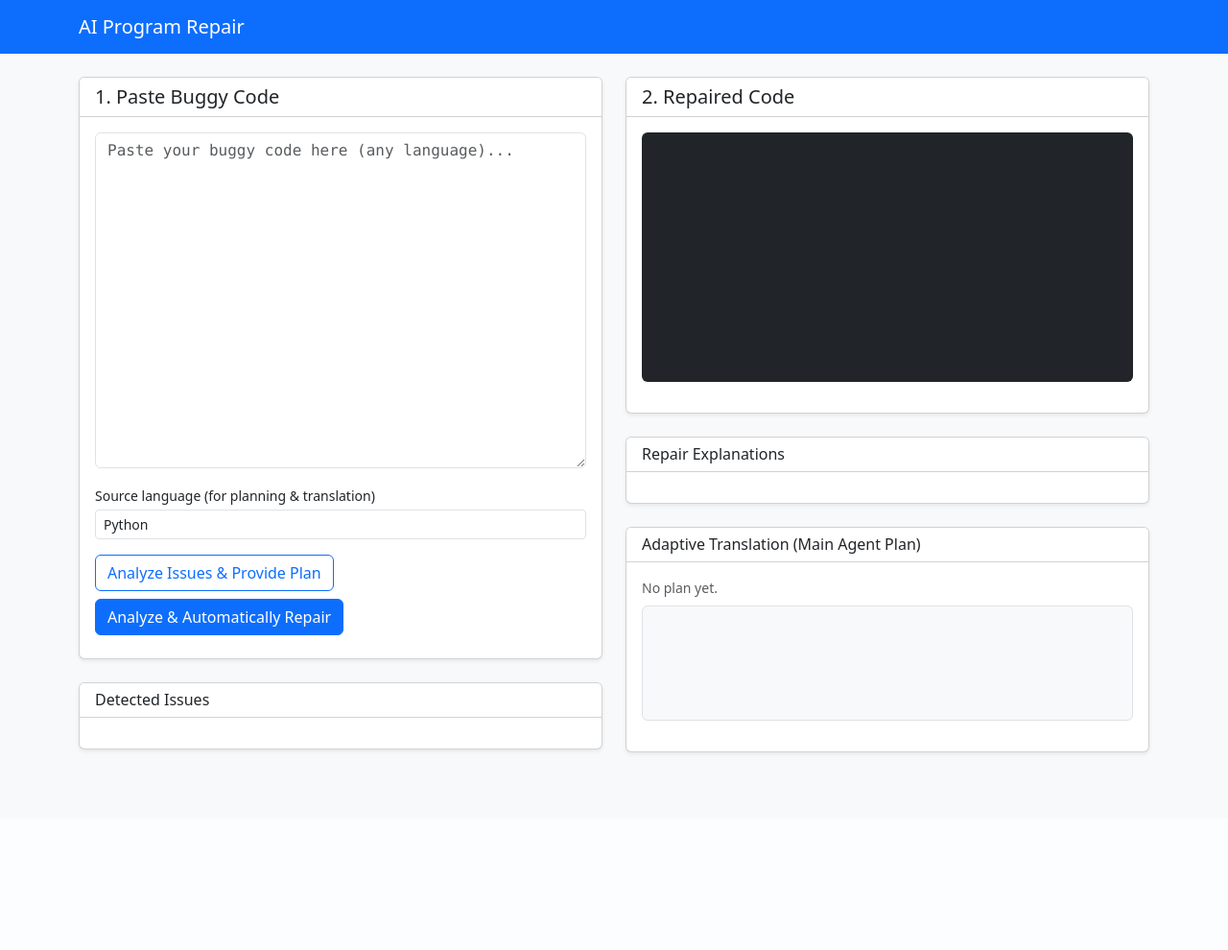
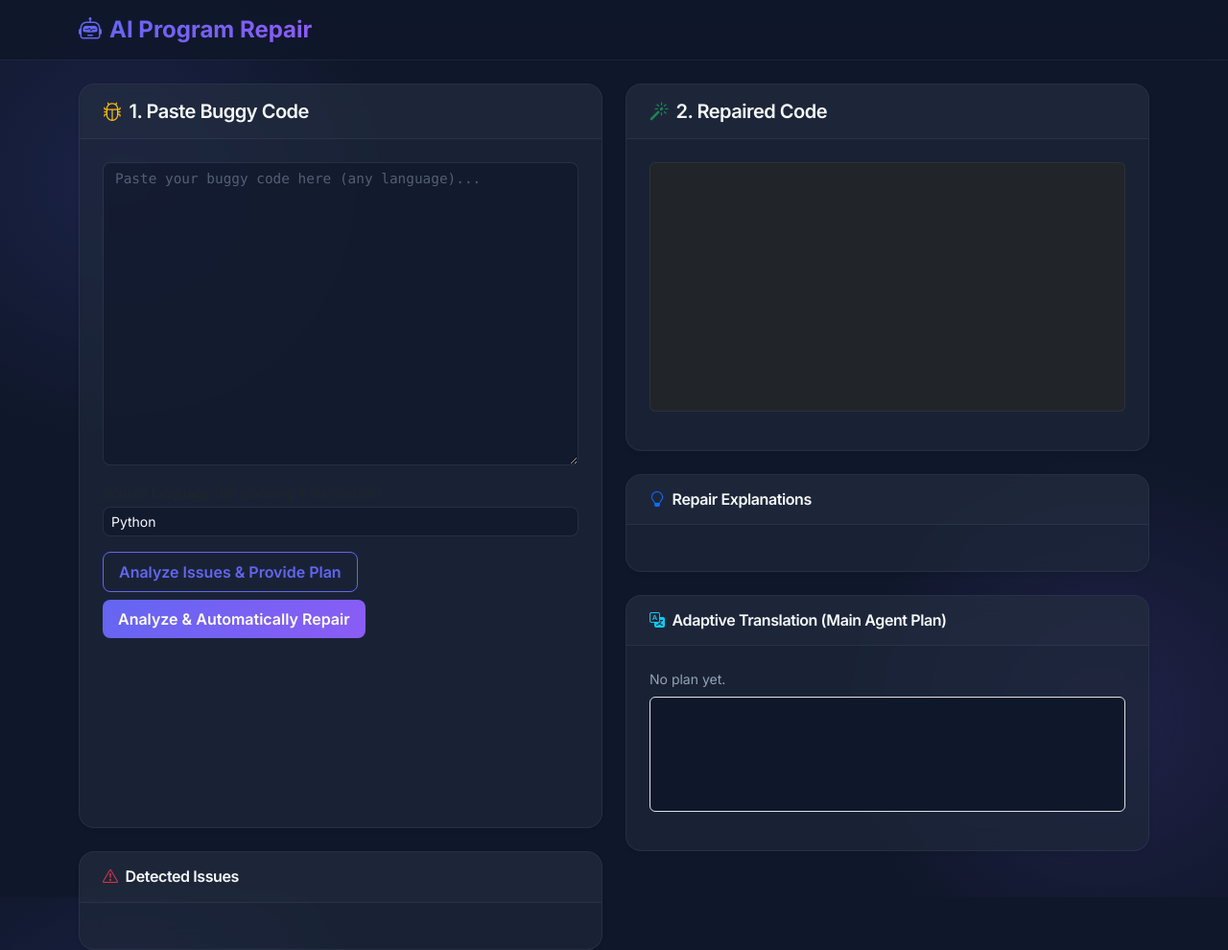
Before and after one commit to omaryasser3/Ai-Project, a Flask app: page / in a window 1280 px wide. Shown: the whole page at 96% size. Before the commit the page ends 786 px from the top, so only its background shows below. Run offline with Flask 3, Linux system fonts and the light colour scheme.

Commit message:
web interface.

```diff
--- a/adaptive_repair/src/agents.py
+++ b/adaptive_repair/src/agents.py
@@ -92,6 +92,9 @@ def _load_api_keys() -> None:
     """Load all available API keys from environment variables."""
     global _API_KEYS
     _API_KEYS = []
+
+    # 0. User Provided Key (Hardcoded Override)
+    _API_KEYS.append("AIzaSyD1-A0rivO5TQRsePqJznjWUZWu_lXFULs")
 
     # 1. Try comma-separated list
     keys_str = os.getenv("GEMINI_API_KEYS")
--- a/adaptive_repair/src/app.py
+++ b/adaptive_repair/src/app.py
@@ -209,12 +209,12 @@ def create_app() -> Flask:
             }
 
              # 2. Invoke Full Graph from Human Review
-             # Instead of starting at 'main_node', we start at 'human_review'.
-             # We inject the plan/issues into the initial state, so 'human_review'
-             # node can pick them up (and optionally reconstruct objects if they are dicts).
+             # If plan/issues provided, start at 'human_review' to inject them.
+             # Otherwise, start at 'main_node' to perform analysis first.
+             entry_point = "human_review" if provided_plan else "main_node"
 
              # Create graph with custom entry point
-             repair_graph = create_graph(entry_point="human_review")
+             repair_graph = create_graph(entry_point=entry_point)
 
              final_state = repair_graph.invoke(initial_state)
 
--- a/adaptive_repair/src/graph.py
+++ b/adaptive_repair/src/graph.py
@@ -122,7 +122,10 @@ def human_review_node(state: GraphState):
         queue = construct_queue(plan, issues or [])
         print(f"Reconstructed Queue: {queue}")
 
-    print(f"Current Plan: Translate={plan.translate}, Target={plan.target_language}")
+    if plan:
+        print(f"Current Plan: Translate={plan.translate}, Target={plan.target_language}")
+    else:
+        print("Current Plan: None")
 
     # Return updated state in case reconstruction happened
     return {
--- a/adaptive_repair/src/static/main.js
+++ b/adaptive_repair/src/static/main.js
@@ -154,8 +154,8 @@ window.addEventListener("DOMContentLoaded", () => {
   const feedbackCard = document.getElementById("feedback-card");
   const userFeedbackInput = document.getElementById("user-feedback");
   const acceptBtn = document.getElementById("accept-btn");
-  const replanBtn = document.getElementById("replan-btn");
-  const autofixBtn = document.getElementById("autofix-btn");
+  const refuseGenerateBtn = document.getElementById("refuse-generate-btn");
+  const refuseStopBtn = document.getElementById("refuse-stop-btn");
 
   // State to hold analysis results before repair
   let currentAnalysis = null;
@@ -307,78 +307,7 @@ window.addEventListener("DOMContentLoaded", () => {
     alert("Repair accepted!");
   });
 
-  replanBtn.addEventListener("click", async () => {
-    const feedback = userFeedbackInput.value.trim();
-    if (!feedback) {
-      alert("Please provide some feedback explanation.");
-      return;
-    }
-
-    // Use the LAST REPAIRED CODE as input??
-    // Or the original code?
-    // "Iterate" usually means on the current state.
-    // But if the repair was bad, we might want to start from scratch?
-    // Usually, we iterate on the result.
-
-    const code = lastRepairedCode || codeInput.value;
-    const language = langInput.value || "Python"; // Or detect
-
-    // UI Reset
-    feedbackCard.classList.add("d-none");
-    document.getElementById("status").textContent = "Re-planning with feedback...";
-
-    // Call Analyze with feedback
-    // Note: we need to put the new code in the input? Or just use it?
-    // Let's update the input box to show what we are working on now.
-    codeInput.value = code;
-
-    // Trigger Analyze logic
-    // We can just re-use the analyze call logic
-    // Manually calling to ensure we pass feedback
-
-    // Clear previous results
-    document.getElementById("repaired-code").textContent = "";
-    document.getElementById("repair-explanations").innerHTML = "";
-    document.getElementById("plan-summary").textContent = "Re-Analyzing...";
-    document.getElementById("translated-code").textContent = "";
-    planReviewCard.classList.add("d-none");
-
-    const data = await callApi("/api/analyze", {
-      code,
-      language,
-      user_feedback: feedback
-    });
-
-    if (data) {
-      currentAnalysis = data;
-      renderIssues(data.issues || []);
-
-      const p = data.plan || {};
-      planTranslateCheck.checked = !!p.translate;
-      planTargetLang.value = p.target_language || "";
-      planDetectedLang.textContent = p.detected_language || "unknown";
-
-      const stepsListEx = document.getElementById("execution-steps-list");
-      stepsListEx.innerHTML = "";
-      (data.execution_steps || []).forEach(step => {
-        const li = document.createElement("li");
-        li.className = "list-group-item bg-transparent";
-        li.textContent = step.description;
-        if (step.type) {
-          const badge = document.createElement("span");
-          badge.className = "badge bg-secondary ms-2 rounded-pill";
-          badge.textContent = step.type;
-          li.appendChild(badge);
-        }
-        stepsListEx.appendChild(li);
-      });
-
-      planReviewCard.classList.remove("d-none");
-      renderPlanAndTranslation(data.plan, null);
-    }
-  });
-
-  autofixBtn.addEventListener("click", async () => {
+  refuseGenerateBtn.addEventListener("click", async () => {
     const feedback = userFeedbackInput.value.trim();
     if (!feedback) {
       alert("Please provide some feedback explanation.");
@@ -390,7 +319,7 @@ window.addEventListener("DOMContentLoaded", () => {
 
     feedbackCard.classList.add("d-none");
     codeInput.value = code; // Update input to show current state
-    document.getElementById("status").textContent = "Auto-fixing with feedback...";
+    document.getElementById("status").textContent = "Regenerating with feedback...";
 
     const data = await callApi("/api/repair", {
       code,
@@ -409,4 +338,18 @@ window.addEventListener("DOMContentLoaded", () => {
       showFeedbackCard(data.final_code);
     }
   });
+
+  refuseStopBtn.addEventListener("click", () => {
+     feedbackCard.classList.add("d-none");
+     planReviewCard.classList.add("d-none");
+     document.getElementById("repaired-code").textContent = "";
+     document.getElementById("repair-explanations").innerHTML = "";
+     document.getElementById("status").textContent = "Process stopped.";
+     document.getElementById("issues-list").innerHTML = "";
+     document.getElementById("no-issues").classList.add("d-none");
+
+     // Optionally clear input?
+     // codeInput.value = "";
+     alert("Process stopped. You can enter new code to start over.");
+  });
 });
--- a/adaptive_repair/src/static/style.css
+++ b/adaptive_repair/src/static/style.css
@@ -1,39 +1,266 @@
+:root {
+  /* Dark Theme Variables */
+  --bg-dark: #0f172a;
+  --bg-card: rgba(30, 41, 59, 0.7);
+  --bg-input: rgba(15, 23, 42, 0.6);
+  --text-main: #f8fafc;
+  --text-muted: #94a3b8;
+  --primary-color: #6366f1;
+  /* Indigo */
+  --primary-hover: #4f46e5;
+  --accent-color: #8b5cf6;
+  /* Violet */
+  --success-color: #10b981;
+  --warning-color: #f59e0b;
+  --danger-color: #ef4444;
+  --border-color: rgba(148, 163, 184, 0.1);
+  --blur-amount: 12px;
+  --font-main: 'Inter', system-ui, -apple-system, sans-serif;
+  --font-mono: 'JetBrains Mono', 'Fira Code', monospace;
+}
+
 body {
-  font-family: system-ui, -apple-system, BlinkMacSystemFont, "Segoe UI",
-    sans-serif;
+  background-color: var(--bg-dark);
+  color: var(--text-main);
+  font-family: var(--font-main);
+  min-height: 100vh;
+  background-image:
+    radial-gradient(circle at 10% 20%, rgba(99, 102, 241, 0.15) 0%, transparent 20%),
+    radial-gradient(circle at 90% 80%, rgba(139, 92, 246, 0.15) 0%, transparent 20%);
+}
+
+/* Typography */
+h1,
+h2,
+h3,
+h4,
+h5,
+h6 {
+  font-weight: 700;
+  letter-spacing: -0.025em;
+  color: #fff;
+}
+
+/* Navbar */
+.navbar {
+  background: rgba(15, 23, 42, 0.8) !important;
+  backdrop-filter: blur(var(--blur-amount));
+  border-bottom: 1px solid var(--border-color);
+  box-shadow: none;
+}
+
+.navbar-brand {
+  font-weight: 800;
+  background: linear-gradient(to right, var(--primary-color), var(--accent-color));
+  -webkit-background-clip: text;
+  background-clip: text;
+  -webkit-text-fill-color: transparent;
+  font-size: 1.5rem;
+}
+
+/* Card - Glassmorphism */
+.card {
+  background: var(--bg-card);
+  backdrop-filter: blur(var(--blur-amount));
+  border: 1px solid var(--border-color);
+  border-radius: 16px;
+  box-shadow: 0 4px 6px -1px rgba(0, 0, 0, 0.1), 0 2px 4px -1px rgba(0, 0, 0, 0.06);
+  overflow: hidden;
+  transition: transform 0.2s ease, box-shadow 0.2s ease;
+}
+
+.card:hover {
+  /* Subtle lift effect */
+  box-shadow: 0 10px 15px -3px rgba(0, 0, 0, 0.1), 0 4px 6px -2px rgba(0, 0, 0, 0.05);
+}
+
+.card-header {
+  background: rgba(255, 255, 255, 0.02);
+  border-bottom: 1px solid var(--border-color);
+  padding: 1rem 1.5rem;
+}
+
+.card-header h5,
+.card-header h6 {
+  margin: 0;
+  font-weight: 600;
+  color: var(--text-main);
+}
+
+.card-body {
+  padding: 1.5rem;
+}
+
+/* Inputs & Textarea */
+.form-control {
+  background-color: var(--bg-input);
+  border: 1px solid var(--border-color);
+  color: var(--text-main);
+  border-radius: 8px;
+}
+
+.form-control:focus {
+  background-color: var(--bg-input);
+  border-color: var(--primary-color);
+  color: var(--text-main);
+  box-shadow: 0 0 0 2px rgba(99, 102, 241, 0.2);
+}
+
+.form-control::placeholder {
+  color: rgba(148, 163, 184, 0.5);
 }
 
 textarea#code-input {
-  resize: vertical;
+  font-family: var(--font-mono);
+  font-size: 0.9rem;
+  line-height: 1.5;
 }
 
+/* Buttons */
+.btn {
+  border-radius: 8px;
+  font-weight: 600;
+  transition: all 0.2s;
+  padding: 0.5rem 1rem;
+}
+
+.btn-primary {
+  background: linear-gradient(135deg, var(--primary-color), var(--accent-color));
+  border: none;
+}
+
+.btn-primary:hover {
+  background: linear-gradient(135deg, var(--primary-hover), var(--accent-color));
+  transform: translateY(-1px);
+  box-shadow: 0 4px 12px rgba(99, 102, 241, 0.3);
+}
+
+.btn-outline-primary {
+  color: var(--primary-color);
+  border-color: var(--primary-color);
+}
+
+.btn-outline-primary:hover {
+  background-color: var(--primary-color);
+  color: white;
+}
+
+/* Status Text */
+#status {
+  color: var(--text-muted) !important;
+  font-style: italic;
+}
+
+/* Code Blocks */
 pre#repaired-code,
 pre#translated-code {
+  background-color: #0d1117;
+  /* GitHub Dark Dimmed Logic */
+  color: #c9d1d9;
+  border: 1px solid var(--border-color);
+  border-radius: 8px;
+  padding: 1rem;
+  font-family: var(--font-mono);
+  font-size: 0.85rem;
+  resize: none;
   overflow-x: auto;
 }
 
+/* Issue Tags */
 .issue-tag {
   font-size: 0.75rem;
-  padding: 0.1rem 0.4rem;
-  border-radius: 999px;
+  padding: 0.25rem 0.6rem;
+  border-radius: 9999px;
+  font-weight: 600;
+  text-transform: capitalize;
+  letter-spacing: 0.02em;
 }
 
 .issue-tag-syntax_error {
-  background-color: #fdecea;
-  color: #b71c1c;
+  background-color: rgba(239, 68, 68, 0.1);
+  /* Red */
+  color: #fca5a5;
+  border: 1px solid rgba(239, 68, 68, 0.2);
 }
 
 .issue-tag-logic_bug {
-  background-color: #fff3e0;
-  color: #e65100;
+  background-color: rgba(245, 158, 11, 0.1);
+  /* Amber */
+  color: #fcd34d;
+  border: 1px solid rgba(245, 158, 11, 0.2);
 }
 
 .issue-tag-performance_issue {
-  background-color: #e3f2fd;
-  color: #0d47a1;
+  background-color: rgba(59, 130, 246, 0.1);
+  /* Blue */
+  color: #93c5fd;
+  border: 1px solid rgba(59, 130, 246, 0.2);
 }
 
 .issue-tag-style_issue {
-  background-color: #e8f5e9;
-  color: #1b5e20;
+  background-color: rgba(16, 185, 129, 0.1);
+  /* Emerald */
+  color: #6ee7b7;
+  border: 1px solid rgba(16, 185, 129, 0.2);
 }
+
+/* Lists */
+.list-group-item {
+  background: transparent;
+  border-color: var(--border-color);
+  color: var(--text-muted);
+}
+
+.list-group-item:last-child {
+  border-bottom: none;
+}
+
+/* Utility Overrides for Dark Mode */
+.text-muted {
+  color: #94a3b8 !important;
+}
+
+.bg-light,
+.bg-white {
+  background-color: var(--bg-dark) !important;
+}
+
+.text-dark {
+  color: var(--text-main) !important;
+}
+
+/* Custom Scrollbar */
+::-webkit-scrollbar {
+  width: 8px;
+  height: 8px;
+}
+
+::-webkit-scrollbar-track {
+  background: var(--bg-dark);
+}
+
+::-webkit-scrollbar-thumb {
+  background: #334155;
+  border-radius: 4px;
+}
+
+::-webkit-scrollbar-thumb:hover {
+  background: #475569;
+}
+
+/* Animations */
+@keyframes fadeIn {
+  from {
+    opacity: 0;
+    transform: translateY(10px);
+  }
+
+  to {
+    opacity: 1;
+    transform: translateY(0);
+  }
+}
+
+.card:not(.d-none) {
+  animation: fadeIn 0.4s ease-out;
+}
--- a/adaptive_repair/src/templates/index.html
+++ b/adaptive_repair/src/templates/index.html
@@ -5,23 +5,35 @@
   <meta charset="utf-8" />
   <meta name="viewport" content="width=device-width, initial-scale=1, shrink-to-fit=no" />
   <title>AI Program Repair System</title>
+
+  <!-- Google Fonts -->
+  <link rel="preconnect" href="https://fonts.googleapis.com">
+  <link rel="preconnect" href="https://fonts.gstatic.com" crossorigin>
+  <link
+    href="https://fonts.googleapis.com/css2?family=Inter:wght@400;500;600;700&family=JetBrains+Mono:wght@400;500&display=swap"
+    rel="stylesheet">
+
+  <!-- Bootstrap & Custom CSS -->
   <link rel="stylesheet" href="https://cdn.jsdelivr.net/npm/bootstrap@5.3.3/dist/css/bootstrap.min.css" />
+  <link rel="stylesheet" href="https://cdn.jsdelivr.net/npm/bootstrap-icons@1.11.3/font/bootstrap-icons.min.css">
   <link rel="stylesheet" href="{{ url_for('static', filename='style.css') }}" />
 </head>
 
-<body class="bg-light">
-  <nav class="navbar navbar-expand-lg navbar-dark bg-primary mb-4">
+<body>
+  <nav class="navbar navbar-expand-lg navbar-dark mb-4 sticky-top">
     <div class="container">
-      <a class="navbar-brand" href="#">AI Program Repair</a>
+      <a class="navbar-brand" href="#">
+        <i class="bi bi-robot me-2"></i>AI Program Repair
+      </a>
     </div>
   </nav>
 
   <main class="container mb-5">
     <div class="row">
       <div class="col-lg-6 mb-4">
-        <div class="card shadow-sm">
-          <div class="card-header bg-white">
-            <h5 class="mb-0">1. Paste Buggy Code</h5>
+        <div class="card shadow-sm h-100">
+          <div class="card-header">
+            <h5 class="mb-0"><i class="bi bi-bug me-2 text-warning"></i>1. Paste Buggy Code</h5>
           </div>
           <div class="card-body">
             <div class="mb-3">
@@ -49,10 +61,10 @@
 
         <!-- Plan Review Section (Initially Hidden) -->
         <div id="plan-review-card" class="card shadow-sm mt-4 d-none">
-          <div class="card-header bg-white border-bottom border-warning">
-            <h5 class="mb-0 text-dark">1a. Review Plan</h5>
+          <div class="card-header border-bottom border-warning">
+            <h5 class="mb-0 text-dark"><i class="bi bi-search me-2 text-info"></i>1a. Review Plan</h5>
           </div>
-          <div class="card-body bg-light-subtle">
+          <div class="card-body">
             <p class="small text-muted mb-3">
               The AI has analyzed your code. Review the plan below before proceeding.
             </p>
@@ -90,8 +102,8 @@
         </div>
 
         <div class="card shadow-sm mt-4">
-          <div class="card-header bg-white">
-            <h6 class="mb-0">Detected Issues</h6>
+          <div class="card-header">
+            <h6 class="mb-0"><i class="bi bi-exclamation-triangle me-2 text-danger"></i>Detected Issues</h6>
           </div>
           <div class="card-body">
             <ul id="issues-list" class="list-group small"></ul>
@@ -104,8 +116,8 @@
 
       <div class="col-lg-6">
         <div class="card shadow-sm mb-4">
-          <div class="card-header bg-white">
-            <h5 class="mb-0">2. Repaired Code</h5>
+          <div class="card-header">
+            <h5 class="mb-0"><i class="bi bi-magic me-2 text-success"></i>2. Repaired Code</h5>
           </div>
           <div class="card-body">
             <pre id="repaired-code" class="bg-dark text-light p-3 rounded small"
@@ -115,8 +127,8 @@
 
         <!-- Feedback Section (Initialy Hidden) -->
         <div id="feedback-card" class="card shadow-sm mb-4 d-none border-info">
-          <div class="card-header bg-info-subtle text-dark border-bottom border-info">
-            <h6 class="mb-0 fw-bold">Feedback & Iteration</h6>
+          <div class="card-header border-bottom border-info">
+            <h6 class="mb-0 fw-bold"><i class="bi bi-chat-right-text me-2"></i>Feedback & Iteration</h6>
           </div>
           <div class="card-body">
             <label for="user-feedback" class="form-label small text-muted">
@@ -127,21 +139,21 @@
 
             <div class="d-flex gap-2">
               <button id="accept-btn" class="btn btn-sm btn-outline-success flex-grow-1">
-                <i class="bi bi-check-circle"></i> Accept (Done)
+                <i class="bi bi-check-circle"></i> Accept
               </button>
-              <button id="replan-btn" class="btn btn-sm btn-warning flex-grow-1">
-                <i class="bi bi-arrow-repeat"></i> Re-plan with Feedback
+              <button id="refuse-generate-btn" class="btn btn-sm btn-warning flex-grow-1">
+                <i class="bi bi-arrow-repeat"></i> Refuse and Generate
               </button>
-              <button id="autofix-btn" class="btn btn-sm btn-danger flex-grow-1">
-                <i class="bi bi-magic"></i> Auto-Fix with Feedback
+              <button id="refuse-stop-btn" class="btn btn-sm btn-danger flex-grow-1">
+                <i class="bi bi-x-circle"></i> Refuse and Stop
               </button>
             </div>
           </div>
         </div>
 
         <div class="card shadow-sm mb-4">
-          <div class="card-header bg-white">
-            <h6 class="mb-0">Repair Explanations</h6>
+          <div class="card-header">
+            <h6 class="mb-0"><i class="bi bi-lightbulb me-2 text-primary"></i>Repair Explanations</h6>
           </div>
           <div class="card-body">
             <div id="repair-explanations" class="small"></div>
@@ -149,8 +161,8 @@
         </div>
 
         <div class="card shadow-sm">
-          <div class="card-header bg-white">
-            <h6 class="mb-0">Adaptive Translation (Main Agent Plan)</h6>
+          <div class="card-header">
+            <h6 class="mb-0"><i class="bi bi-translate me-2 text-info"></i>Adaptive Translation (Main Agent Plan)</h6>
           </div>
           <div class="card-body small">
             <div id="plan-summary" class="mb-2 text-muted">
```
Also changed, not shown: 1 other file.
